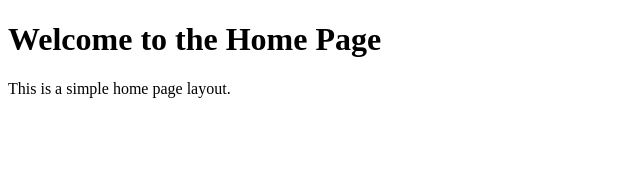
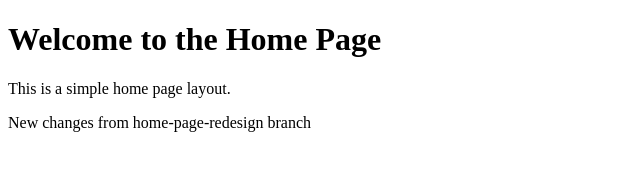
Before and after one commit to arnaud-devs/Gym-Git-Exercise-Solutions, a plain HTML site: page home.html in a window 1280 px wide. Shown: the whole page, without its empty margins (0-640 px from the left). Drawn offline with Linux system fonts and the light colour scheme.

Commit message:
feat: update home page with redesign notes

```diff
--- a/home.html
+++ b/home.html
@@ -9,6 +9,7 @@
     <div>
         <h1>Welcome to the Home Page</h1>
         <p>This is a simple home page layout.</p>
+        <p>New changes from home-page-redesign branch</p>
     </div>
 </body>
 </html>
```
